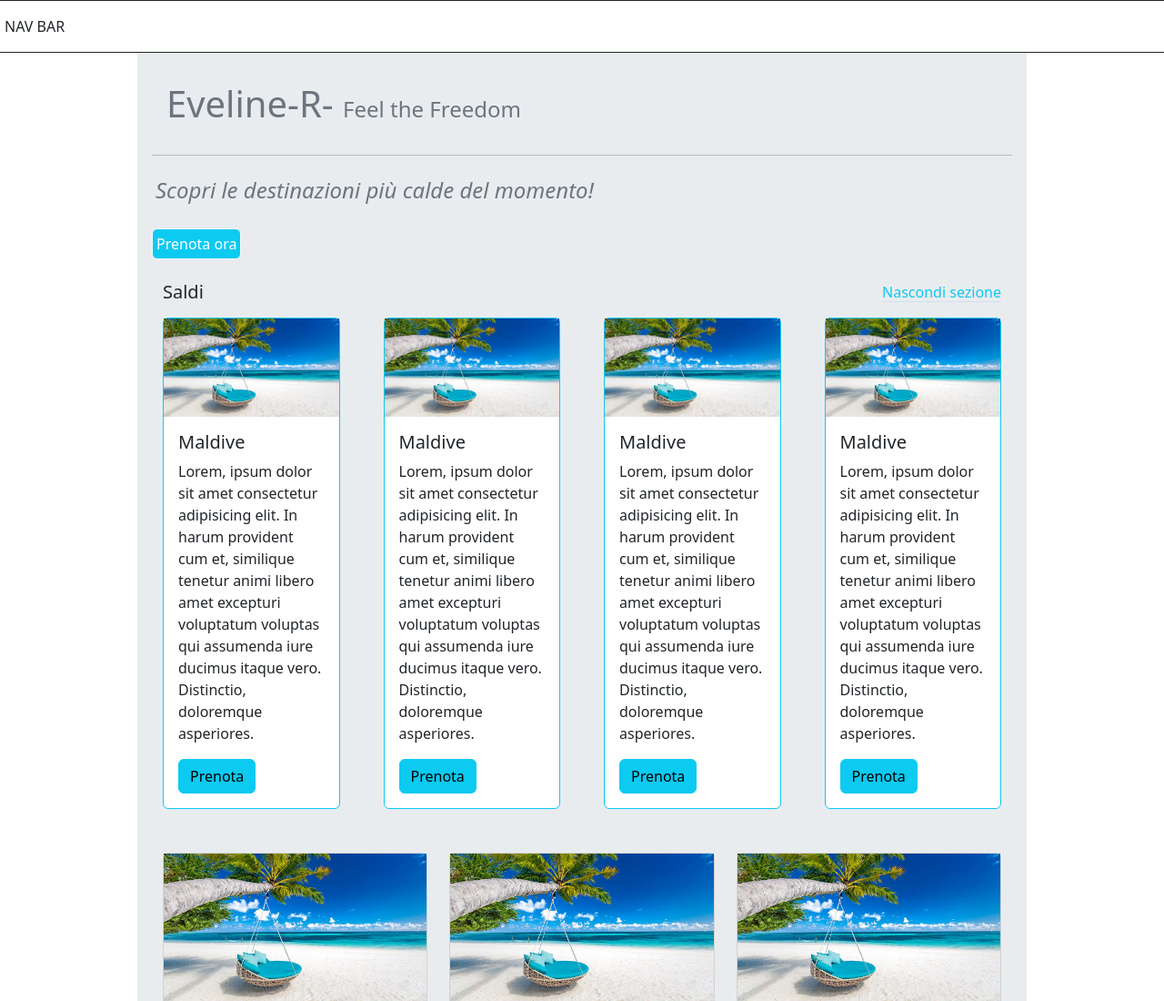
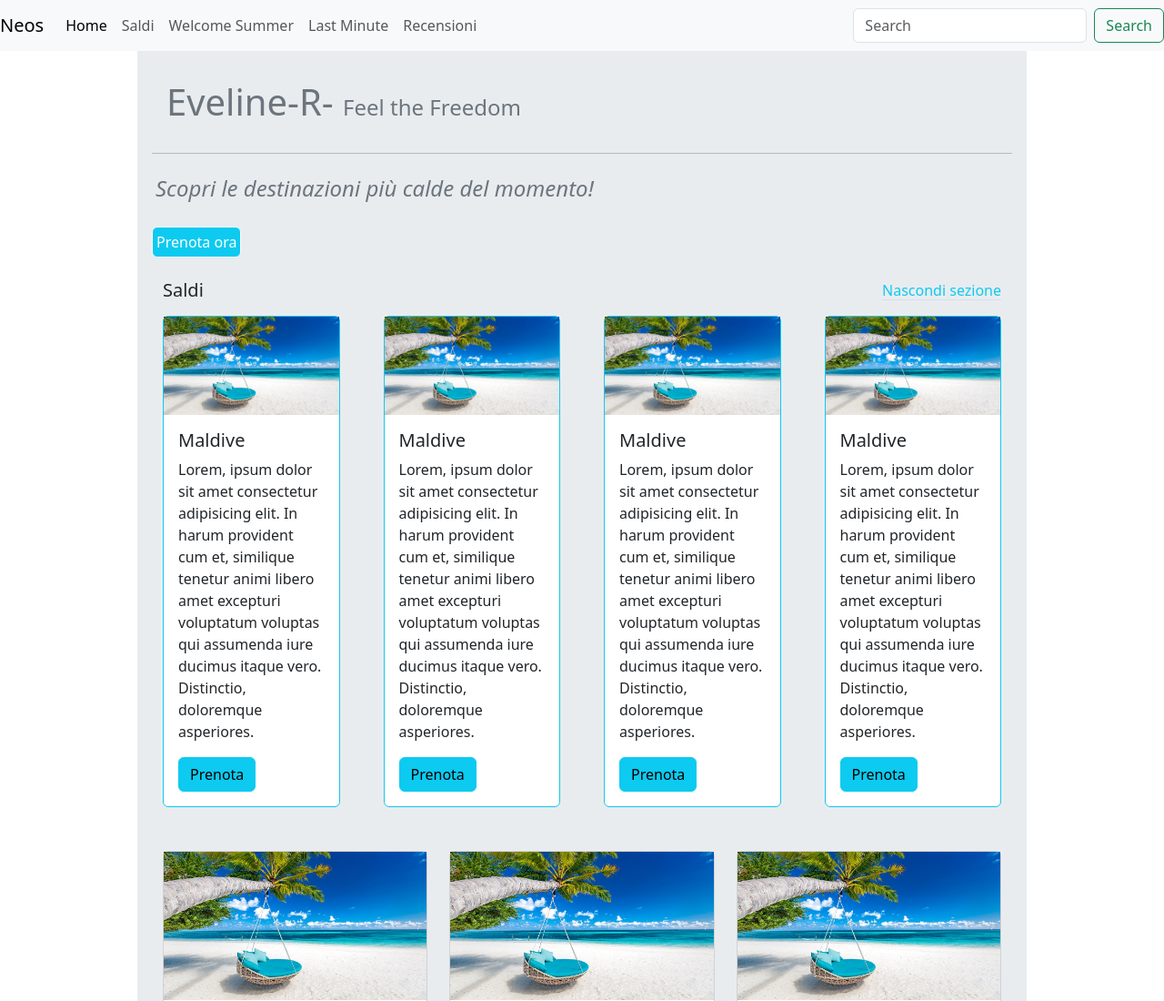
Before and after one commit to MattiaSusin/Unit2_D7_S6, a plain HTML site: page index2.html in a window 1280 px wide. Shown: the top 1100 px of the page at 91% size. Drawn offline with nearby package versions, Linux system fonts and the light colour scheme.

Commit message:
Update index2.html

```diff
--- a/index2.html
+++ b/index2.html
@@ -16,7 +16,37 @@
       <!--CONTAINER PAGINA -->
 
       <!-- ------------------------------------HOME---------------------------------------------------------------------------- -->
-      <div class="col-12 border border-dark p-3">NAV BAR</div>
+      <nav class="navbar navbar-expand-lg bg-body-tertiary"> <!-- INIZIO NAVBAR -->
+        <div class="container-fluid">
+          <a class="navbar-brand" href="#">Neos</a>
+          <button class="navbar-toggler" type="button" data-bs-toggle="collapse" data-bs-target="#navbarSupportedContent" aria-controls="navbarSupportedContent" aria-expanded="false" aria-label="Toggle navigation">
+            <span class="navbar-toggler-icon"></span>
+          </button>
+          <div class="collapse navbar-collapse" id="navbarSupportedContent">
+            <ul class="navbar-nav me-auto mb-2 mb-lg-0">
+              <li class="nav-item">
+                <a class="nav-link active" aria-current="page" href="#">Home</a>
+              </li>
+              <li class="nav-item">
+                <a class="nav-link" href="#">Saldi</a>
+              </li>
+              <li class="nav-item">
+                <a class="nav-link" href="#">Welcome Summer</a>
+              </li>
+              <li class="nav-item">
+                <a class="nav-link" href="#">Last Minute</a>
+              </li>
+              <li class="nav-item">
+                <a class="nav-link" href="#">Recensioni</a>
+              </li>
+            </ul>
+            <form class="d-flex" role="search">
+              <input class="form-control me-2" type="search" placeholder="Search" aria-label="Search">
+              <button class="btn btn-outline-success" type="submit">Search</button>
+            </form>
+          </div>
+        </div>
+      </nav> <!-- FINE NAVBAR -->
       <!-- ----------------------------------EVELINE----------------------------------------------------------------- -->
       <div class="bg-body-secondary mx-auto w-75 p-3"> <!-- CONTAINER GRIGIO -->
         <h1 class="fs-1 fw-light text-secondary p-3">
@@ -191,7 +221,7 @@
             <h2 class="fs-5 ">Last Minute</h2>
         </div> <!-- FINE TITOLO-->
 
-        <div class="row"> <!-- ------------------------------------------CONTAINER 6 IMG------------------------------------ -->
+        <div class="row "> <!-- ------------------------------------------CONTAINER 6 IMG------------------------------------ -->
             <div class="card col">
                 <img src="./viaggi-maldive-vacanze.jpg" alt="">
             </div>
```
